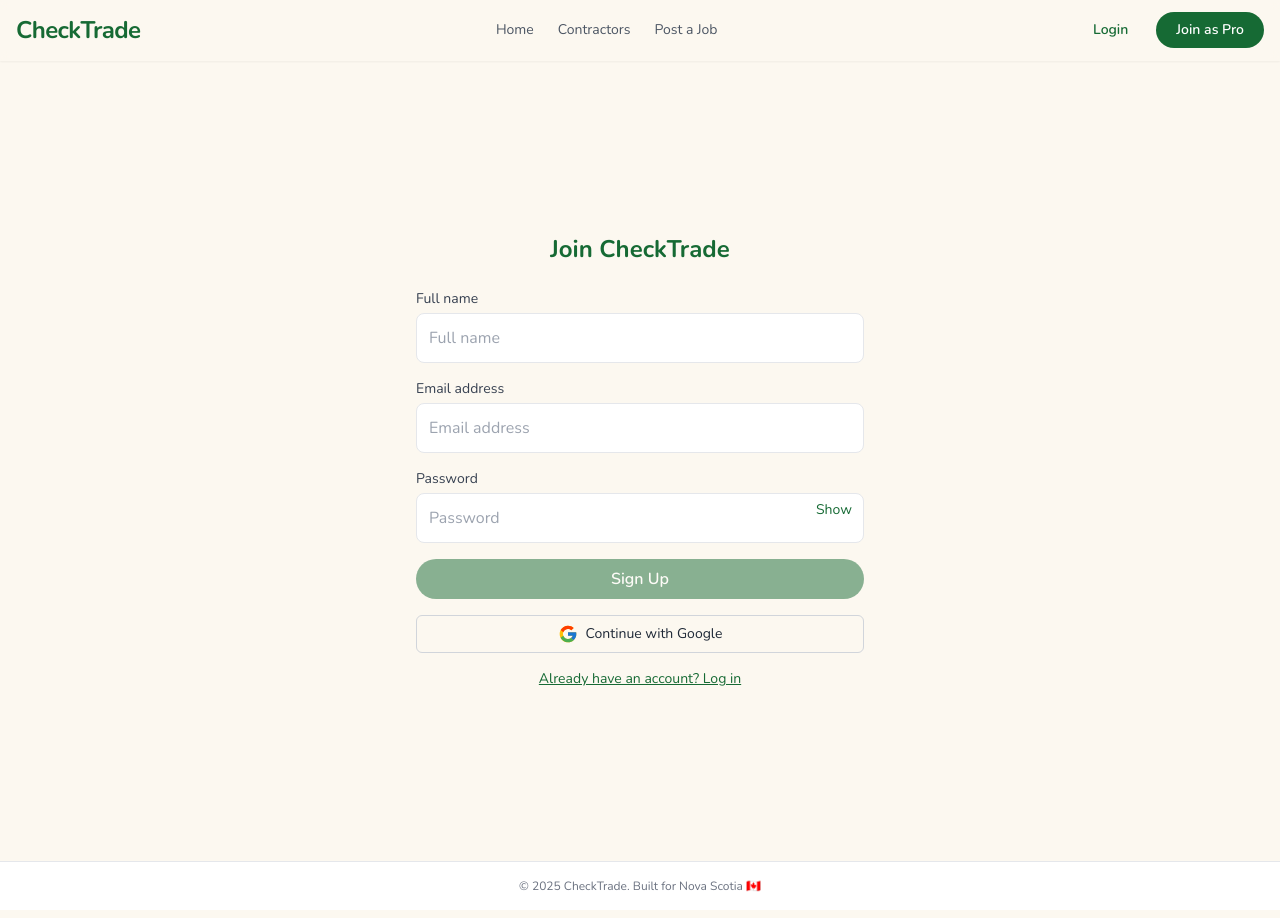
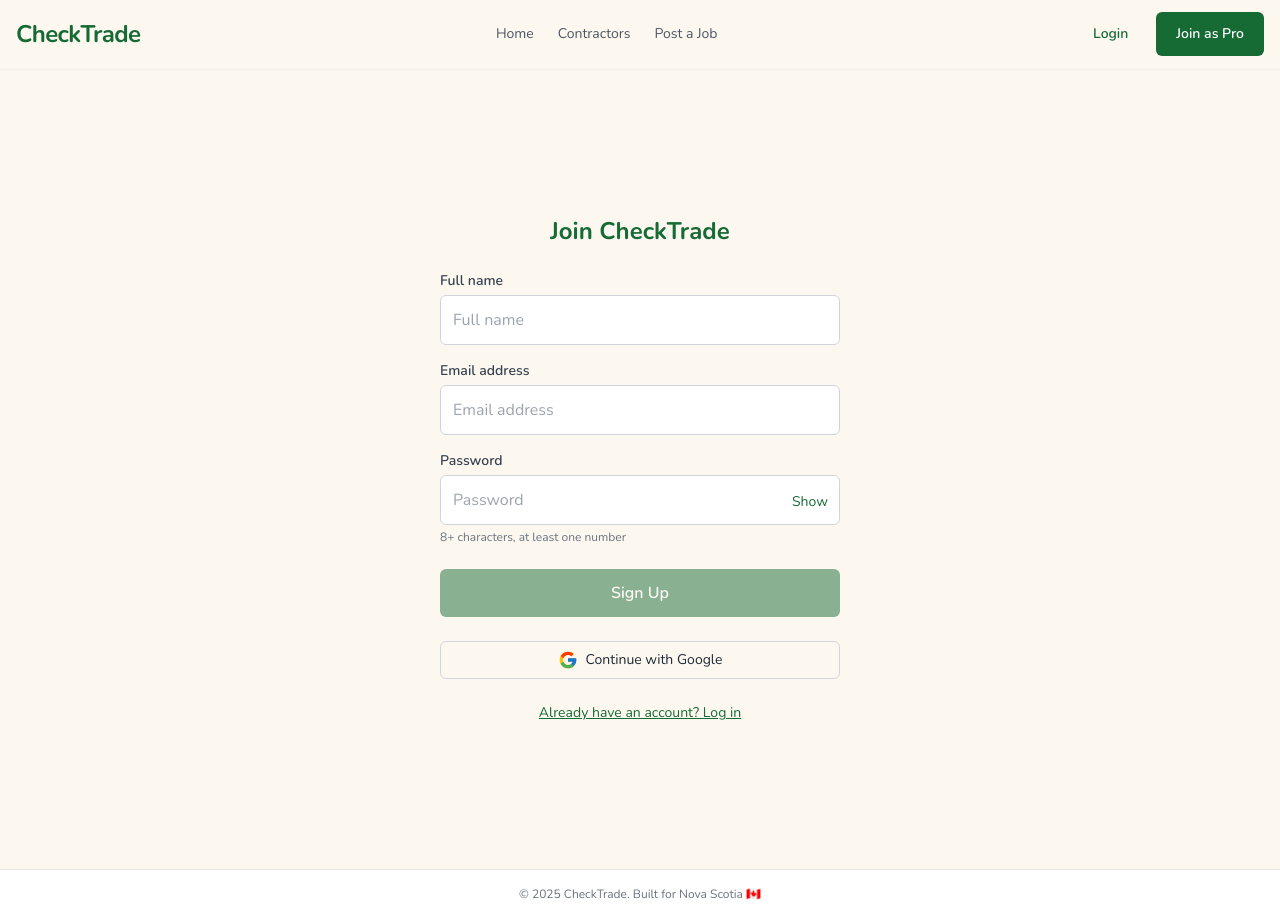
Before and after one commit to digital-domusfix/checktrade-webapp, a React (Vite) app in the folder frontend-app/: page /signup in a window 1280 px wide. Built offline with nearby package versions, Linux system fonts and the light colour scheme; no server answers.

Commit message:
style: refine signup page design

```diff
--- a/frontend-app/src/components/Button.tsx
+++ b/frontend-app/src/components/Button.tsx
@@ -10,7 +10,7 @@
   ...props
 }) => {
   const base =
-    'px-5 py-2 rounded-full font-semibold transition-all focus:outline-none disabled:opacity-50 disabled:cursor-not-allowed';
+    'px-5 py-3 rounded-md font-semibold transition-colors focus:outline-none disabled:opacity-50 disabled:cursor-not-allowed';
 
   const variants = {
     primary: 'bg-primary text-white hover:bg-primary-hover',
--- a/frontend-app/src/pages/auth/components/RegisterForm.tsx
+++ b/frontend-app/src/pages/auth/components/RegisterForm.tsx
@@ -60,14 +60,18 @@
   return submitted ? (
     <div className="text-center text-primary">OTP sent! Please verify.</div>
   ) : (
-    <form onSubmit={handleSubmit} className="space-y-4 max-w-md mx-auto">
+    <form onSubmit={handleSubmit} className="space-y-6 max-w-[400px] mx-auto">
       {error && (
-        <div className="bg-red-100 text-red-700 p-2 rounded text-sm" role="alert">
+        <div
+          className="bg-red-100 text-red-700 p-2 rounded text-sm transition-opacity"
+          role="alert"
+        >
           {error}
         </div>
       )}
+      <div className="space-y-4">
         <div className="space-y-1">
-        <label htmlFor="fullName" className="block text-sm font-medium text-gray-700">
+          <label htmlFor="fullName" className="block text-sm font-semibold text-gray-700">
           Full name
           </label>
         <input
@@ -77,16 +81,16 @@
           value={fullName}
           onChange={(e) => setFullName(e.target.value)}
           onBlur={() => handleBlur('fullName')}
-          className={`w-full p-3 border rounded-lg focus:outline-none focus:ring-2 focus:ring-primary focus:border-primary ${
-            touched.fullName && !fullName.trim() ? 'border-red-500' : ''
+          className={`w-full p-3 border rounded-md focus:outline-none focus:ring-2 focus:ring-primary focus:border-primary ${
+            touched.fullName && !fullName.trim() ? 'border-error text-error' : 'border-brand-gray'
           }`}
         />
         {touched.fullName && !fullName.trim() && (
-          <p className="text-red-500 text-sm mt-1">Full name is required</p>
+          <p className="text-error text-sm italic mt-1 transition-opacity">Full name is required</p>
         )}
         </div>
         <div className="space-y-1">
-        <label htmlFor="email" className="block text-sm font-medium text-gray-700">
+          <label htmlFor="email" className="block text-sm font-semibold text-gray-700">
           Email address
           </label>
         <input
@@ -96,16 +100,16 @@
           value={email}
           onChange={(e) => setEmail(e.target.value)}
           onBlur={() => handleBlur('email')}
-          className={`w-full p-3 border rounded-lg focus:outline-none focus:ring-2 focus:ring-primary focus:border-primary ${
-            touched.email && !isEmailValid(email) ? 'border-red-500' : ''
+          className={`w-full p-3 border rounded-md focus:outline-none focus:ring-2 focus:ring-primary focus:border-primary ${
+            touched.email && !isEmailValid(email) ? 'border-error text-error' : 'border-brand-gray'
           }`}
         />
         {touched.email && !isEmailValid(email) && (
-          <p className="text-red-500 text-sm mt-1">Enter a valid email</p>
+          <p className="text-error text-sm italic mt-1 transition-opacity">Enter a valid email</p>
         )}
         </div>
         <div className="relative space-y-1">
-        <label htmlFor="password" className="block text-sm font-medium text-gray-700">
+          <label htmlFor="password" className="block text-sm font-semibold text-gray-700">
           Password
           </label>
         <input
@@ -115,8 +119,8 @@
           value={password}
           onChange={(e) => setPassword(e.target.value)}
           onBlur={() => handleBlur('password')}
-          className={`w-full p-3 border rounded-lg pr-20 focus:outline-none focus:ring-2 focus:ring-primary focus:border-primary ${
-            touched.password && !isPasswordValid(password) ? 'border-red-500' : ''
+          className={`w-full p-3 border rounded-md pr-20 focus:outline-none focus:ring-2 focus:ring-primary focus:border-primary ${
+            touched.password && !isPasswordValid(password) ? 'border-error text-error' : 'border-brand-gray'
           }`}
         />
         <button
@@ -127,10 +131,12 @@
           {showPassword ? 'Hide' : 'Show'}
         </button>
         {touched.password && !isPasswordValid(password) && (
-          <p className="text-red-500 text-sm mt-1">
+          <p className="text-error text-sm italic mt-1 transition-opacity">
             Password must be at least 6 characters and include a number
           </p>
         )}
+        <p className="text-xs text-gray-500">8+ characters, at least one number</p>
+        </div>
       </div>
       <Button type="submit" className="w-full flex items-center justify-center" disabled={submitting || !isFormValid}>
         {submitting && <Spinner className="text-white mr-2" />}
--- a/frontend-app/src/screens/RegisterScreen.tsx
+++ b/frontend-app/src/screens/RegisterScreen.tsx
@@ -9,7 +9,7 @@
 
   return (
     <div className="min-h-screen flex items-center justify-center p-4">
-      <div className="w-full max-w-md">
+      <div className="w-full max-w-[400px]">
         <h1 className="text-2xl font-bold text-center mb-6">Join CheckTrade</h1>
         <RegisterForm onRegistered={handleRegisterSuccess} />
       </div>
--- a/frontend-app/tailwind.config.js
+++ b/frontend-app/tailwind.config.js
@@ -7,9 +7,11 @@
       colors: {
         base: '#FCF8F0',
         primary: '#166A34',
-        'primary-hover': '#166A34',
+        'primary-hover': '#14572C',
         'primary-accent': '#166A34',
         'primary-muted': '#166A34',
+        'brand-gray': '#CED4DA',
+        error: '#D9534F',
         green: {
           DEFAULT: '#166A34',
           light: '#166A34',
```
Lines whose indentation alone changed are shown as unchanged.
